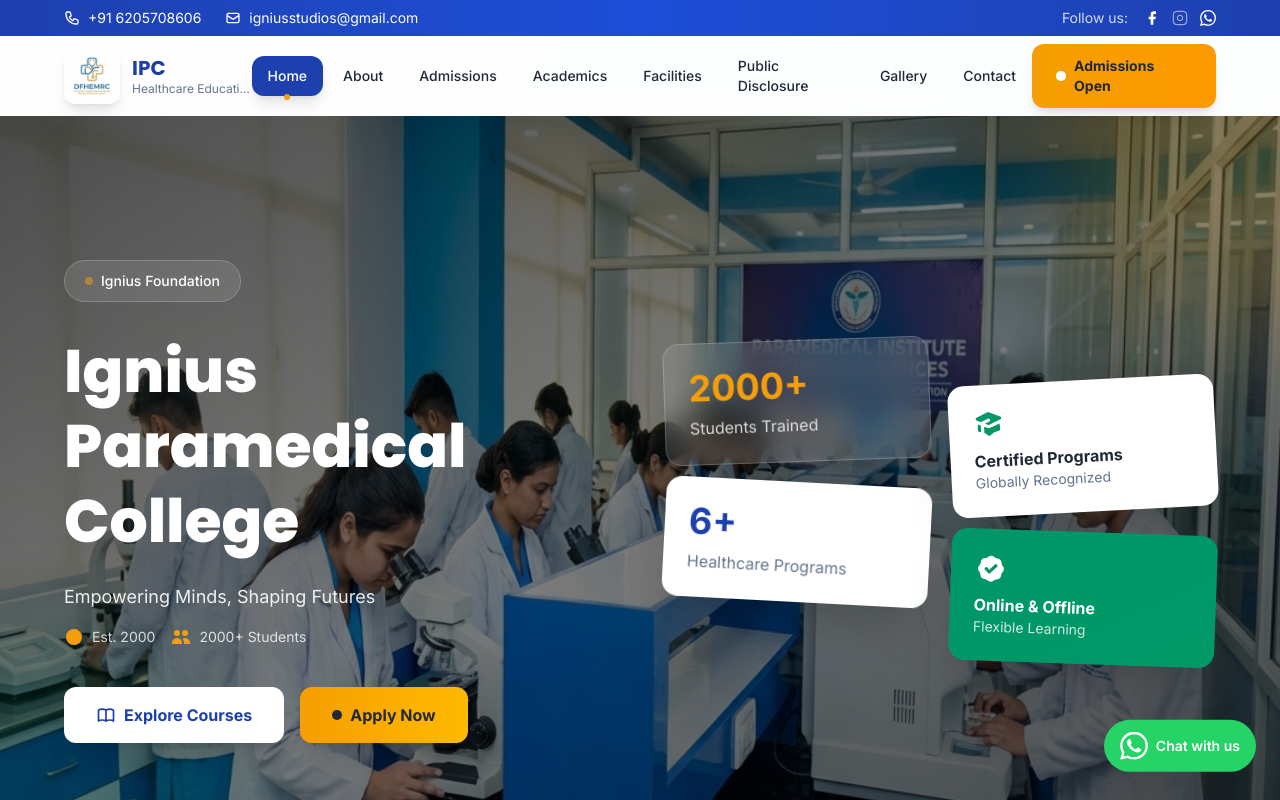
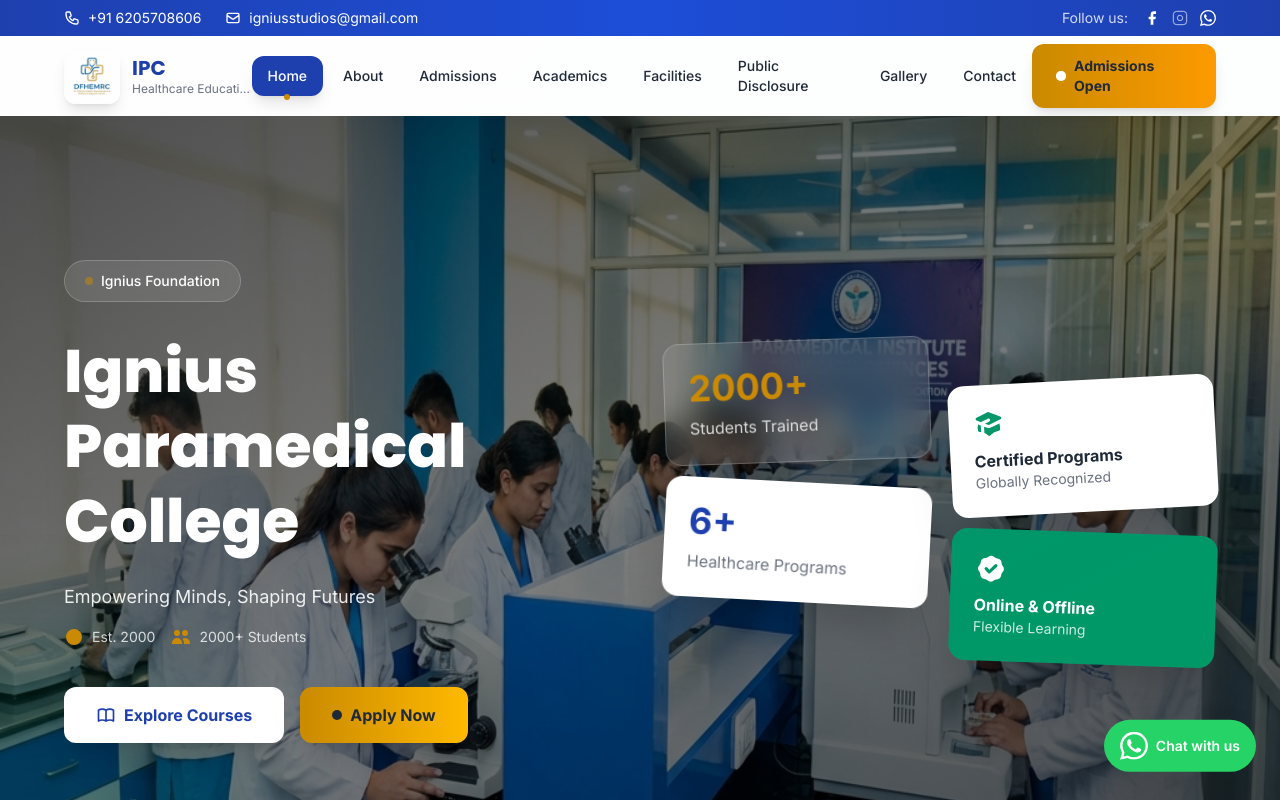
Before and after one commit to invinci009/miapatna, a Next.js app: page / in a window 1280 px wide. Shown: the top 800 px of the page. Built offline with nearby package versions, Linux system fonts and the light colour scheme.

Commit message:
Restore proper professional medical college colors - institutional blue, clean design

```diff
--- a/src/app/globals.css
+++ b/src/app/globals.css
@@ -3,6 +3,7 @@
 
 /* Custom theme configuration for Tailwind v4 */
 @theme {
+  /* Institutional Blue - Primary (Like AIIMS, Medical Colleges) */
   --color-primary: #1e40af;
   --color-primary-50: #eff6ff;
   --color-primary-100: #dbeafe;
@@ -17,18 +18,20 @@
   --color-primary-focus: #1e3a8a;
   --color-primary-content: #ffffff;
 
-  --color-secondary: #f59e0b;
-  --color-secondary-50: #fffbeb;
-  --color-secondary-100: #fef3c7;
-  --color-secondary-200: #fde68a;
-  --color-secondary-300: #fcd34d;
-  --color-secondary-400: #fbbf24;
-  --color-secondary-500: #f59e0b;
-  --color-secondary-600: #d97706;
-  --color-secondary-700: #b45309;
-  --color-secondary-focus: #d97706;
+  /* Professional Gold - Secondary (Subtle, not bright) */
+  --color-secondary: #ca8a04;
+  --color-secondary-50: #fefce8;
+  --color-secondary-100: #fef9c3;
+  --color-secondary-200: #fef08a;
+  --color-secondary-300: #fde047;
+  --color-secondary-400: #facc15;
+  --color-secondary-500: #eab308;
+  --color-secondary-600: #ca8a04;
+  --color-secondary-700: #a16207;
+  --color-secondary-focus: #a16207;
   --color-secondary-content: #1f2937;
 
+  /* Healthcare Green - Accent */
   --color-accent: #059669;
   --color-accent-50: #ecfdf5;
   --color-accent-100: #d1fae5;
@@ -45,13 +48,13 @@
   --color-neutral-focus: #111827;
   --color-neutral-content: #ffffff;
 
-  --color-base-100: #f8fafc;
-  --color-base-200: #e2e8f0;
-  --color-base-300: #cbd5e1;
-  --color-base-content: #1e293b;
+  --color-base-100: #ffffff;
+  --color-base-200: #f9fafb;
+  --color-base-300: #f3f4f6;
+  --color-base-content: #1f2937;
 
-  --color-subtle-light: #64748b;
-  --color-background-light: #f1f5f9;
+  --color-subtle-light: #6b7280;
+  --color-background-light: #f9fafb;
 
   --font-heading: "Poppins", sans-serif;
   --font-display: "Inter", system-ui, sans-serif;
```
